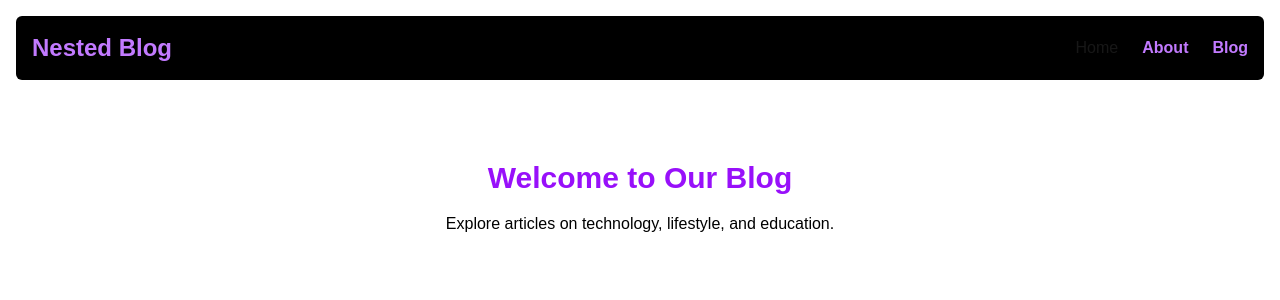
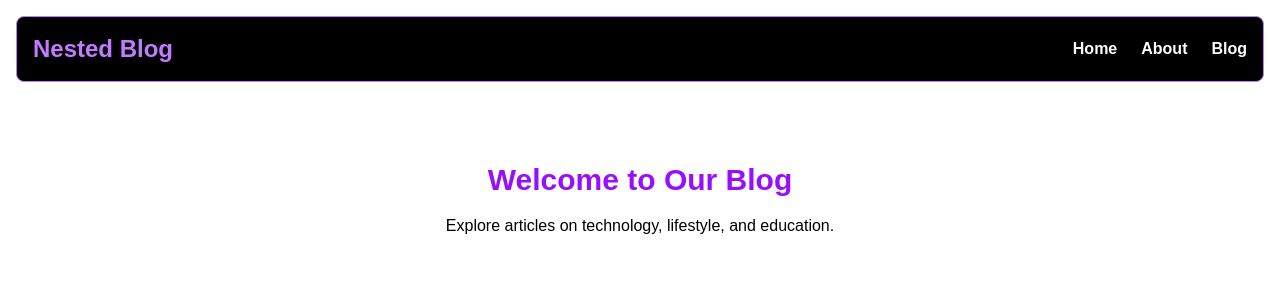
Before and after one commit to UWASEdjaria/Next.js-Nested-Project-Blog-with-Multiple-Rendering-Techniques, a Next.js app: page / in a window 1280 px wide. Shown: the top 300 px of the page. Built offline with nearby package versions, Linux system fonts and the light colour scheme.

Commit message:
update layout styles

```diff
--- a/src/app/layout.tsx
+++ b/src/app/layout.tsx
@@ -20,18 +20,21 @@ export default function RootLayout({
       <body
         className="flex min-h-screen flex-col  bg-gray-100 p-4">
 
-      <header className="w-full bg-black p-4 rounded-md flex items-center justify-between">
+      <header className="w-full border border-purple-400 rounded-lg bg-black p-4  flex items-center justify-between">
 
         <h1 className="text-purple-400 text-2xl font-bold">Nested Blog</h1>
         <nav className="flex gap-6">
-          <Link href='/'>Home</Link>
+          <Link
+           href='/'
+           className="text-white hover:text-purple-600 font-semibold transition-colors">Home
+           </Link>
           <Link
                 href='/about'
-             className="text-purple-400 hover:text-purple-600 font-semibold transition-colors">About
+             className="text-white hover:text-purple-600 font-semibold transition-colors">About
           </Link>
           <Link
                 href="/blog"
-                className="text-purple-400 hover:text-purple-600 font-semibold transition-colors">Blog
+                className="text-white hover:text-purple-600 font-semibold transition-colors">Blog
           </Link>
 
         </nav>
```
